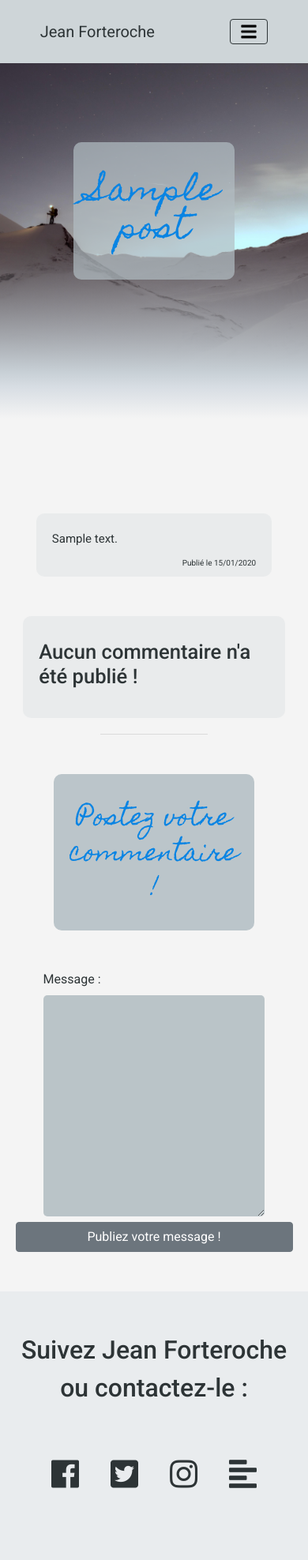
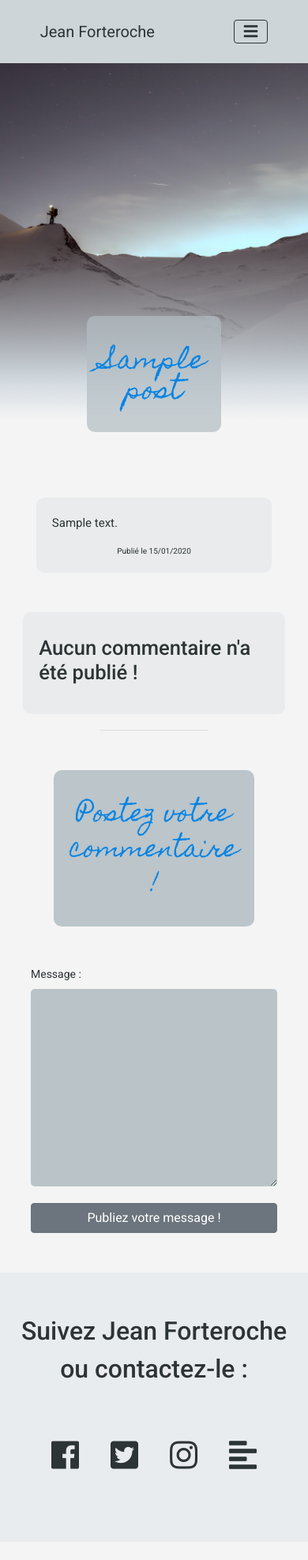
Before and after one commit to JosephMiskolci/JeanForteroche, a PHP site: page /index.php?action=post&id=1 in a window 390 px wide. Shown: the top 1975 px of the page at 79% size. Run offline with PHP 8.4, Linux system fonts and the light colour scheme; the visitor is signed in with stand-in values (Sample User, id 1); tables that the repository leaves empty or names only in its code hold one stand-in row (values such as "Sample post").

Commit message:
Responsive changes

```diff
--- a/controller/AdminController.php
+++ b/controller/AdminController.php
@@ -68,7 +68,7 @@ class AdminController {
   static function moderateFlagComment() {
 
     $commentManager = new \JeanForteroche\Blog\Model\CommentManager();
-    $comments = $commentManager->getFlagComments();
+    $comments = $commentManager->showFlagComment();
     $postView = getView('view/admin/approveComments.php', [
       "comments" => $comments
     ]);
--- a/model/CommentManager.php
+++ b/model/CommentManager.php
@@ -124,10 +124,10 @@ class CommentManager extends Manager
     public function showFlagComment()
     {
         $db = $this->dbConnect();
-        $comments = $db->prepare('SELECT c.author, c.id, c.comment, c.comment_date, f.id, f.id_comments, f.user_id
+        $comments = $db->prepare('SELECT c.author, c.id AS com_id, c.comment, c.comment_date, p.title
                                 FROM comments c
-                                INNER JOIN flag_comments f
-                                ON c.id = f.id_comments
+                                INNER JOIN posts p
+                                ON c.post_id = p.id
                                 ORDER BY comment_date DESC');
         $comments->execute();
         return $comments;
--- a/public/css/styleArticle.css
+++ b/public/css/styleArticle.css
@@ -18,6 +18,10 @@ body {
 
 #services-link, #contacts-link {
   bottom: 35px;
+}
+
+h1 {
+  font-size: 2rem;
 }
 
 h2 {
@@ -42,7 +46,7 @@ h3 {
   color: #2d3436 !important;
 }
 
-.navbar-toggler-icon {
+.navbar-dark .navbar-toggler-icon {
   background-image: url('http://joseph-miskolci.com/pages/OCR%20web/public/images/icons/bars-solid.svg') !important;
   color: #2d3436 !important;
   font-size: 15px;
@@ -123,13 +127,14 @@ figure {
   margin: 0 auto;
   position: relative;
   width: 40%;
-  bottom: 130px;
+  bottom: 110px;
   color: #0984e3;
   text-align: center;
   font-family: 'Homemade Apple', cursive;
   background: rgba(178, 190, 195, 0.7);
-  padding: 40px 20px 30px;
+  padding: 50px 20px 30px;
   border-radius: 10px;
+  min-height: 130px;
 }
 
 .PublicationsTitle {
@@ -137,7 +142,7 @@ figure {
 }
 
 #biography {
-  max-height: 100px;
+  height: 50px;
 }
 
 /* ------------------------------ Articles + Comments -------------------------*/
@@ -181,7 +186,7 @@ figure {
 #Publications {
   padding: 10px 5% 50px;
   border-radius: 10px;
-  margin: 0 auto;
+  margin: 40px auto 0;
 }
 
 #social-medias {
@@ -286,7 +291,7 @@ hr {
 
 .ArticleDateProfile {
   position: relative;
-  top: 25px;
+  bottom: 10px;
   float: right;
   font-size: 10px;
 }
@@ -318,7 +323,7 @@ label {
 }
 
 .message-form p {
-  margin: 0 auto;
+  margin: 0 auto 15px;
   width: 80%;
 }
 
@@ -337,7 +342,7 @@ textarea {
 
 .comment-sending {
   display: table;
-  margin: 0 auto 50px;
+  margin: 10px auto 50px;
 }
 
 /* ------------------------------ Social Logos ------------------------------*/
@@ -358,6 +363,7 @@ textarea {
 .social-logos i {
   padding: 40px 20px;
   font-size: 50px;
+  color: #2d3436;
 }
 
 /* ------------------------------ Footer ------------------------------------*/
@@ -641,7 +647,7 @@ footer {
 
 .editionProfile, .ProfileInformations p {
   display: table;
-  margin: 0 auto 5px;
+  margin: 0 auto;
 }
 
 .FormEditionProfile {
@@ -650,7 +656,7 @@ footer {
   justify-content: space-between;
 }
 
-.ProfileCommentaries, .ProfileInformations, .CommentsInformations {
+.ProfileCommentaries, .CommentsInformations {
   margin: auto 50px ;
 }
 
@@ -766,10 +772,20 @@ footer {
   #overview-link, #contacts-link {
     top: 1px;
   }
+
+  .PublicationsTitle {
+    padding: 30px 20px 30px;
+    bottom: 280px;
+  }
 }
 
 /* ------------------------------ 768px ------------------------------------*/
 @media screen and (max-width: 768px) {
+
+  .h2 {
+    font-size: 20px;
+  }
+
   .BiographyText {
     bottom: 350px;
   }
@@ -792,14 +808,6 @@ footer {
     padding: 0;
   }
 
-  .carousel-slides li {
-    position: absolute;
-    list-style: none;
-    height: 800px;
-    width: 100%;
-    object-fit: cover;
-  }
-
   .carousel-slides li img {
     width: 100%;
     object-fit: cover;
@@ -811,7 +819,7 @@ footer {
     line-height: 150%;
   }
 
-  form {
+  .MessageForm {
     padding: 0 100px;
   }
 
@@ -832,10 +840,55 @@ footer {
   .message-form p {
     padding-top: 0px;
   }
+
+  .ProfileText {
+    width: 40%;
+  }
+
+  .AccessButtons {
+    float: left;
+    margin-top: 0px;
+  }
+
+  .CommentsName {
+    width: 45%;
+  }
+
+  .ArticleDateProfile {
+    position: relative;
+    top: 0px;
+    font-size: 13px;
+    display: table;
+    margin: 0 auto;
+    float: none;
+    width: 40%;
+  }
+
+  .BiographyTitle {
+    bottom: 130px;
+  }
+
+  .BiographyTitle h1 {
+    display: table;
+    margin: 0 auto;
+  }
+
+  .comment-sending {
+    width: 40%;
+  }
 }
 
 /* ------------------------------ 488px ------------------------------------*/
 @media screen and (max-width: 488px) {
+  body {
+  font-size: 14px;
+  }
+
+  .BiographyTitle {
+  bottom: 130px;
+  padding: 40px 20px 30px;
+  }
+
   .carousel-slides li img {
     object-fit: cover;
     object-position: 30% 50%;
@@ -901,11 +954,7 @@ footer {
   }
 
   #biography {
-    max-height: 110px;
-  }
-
-  .BiographyTitle {
-    bottom: 350px;
+    max-height: 100px;
   }
 
   .site-infos {
@@ -934,6 +983,55 @@ footer {
 
   #services-section {
     margin-top: 70px;
+  }
+
+  .ArticleDate {
+    position: relative;
+    bottom: 0px;
+    float: none;
+    font-size: 10px;
+    display: table;
+    margin: 0 auto;
+  }
+
+  .comment-sending {
+    width: 80%;
+  }
+
+  .MessageForm {
+    padding: 0px;
+  }
+
+  .TopTitle h1, .TopTitle h2 {
+    margin: 50px auto 50px;
+    width: 90%;
+  }
+
+  .sectionAdminHalfWidth {
+  flex-direction: column;
+  }
+
+  #Admin-half-width {
+    height: 400px;
+    width: 90%;
+  }
+
+  .publishArticle textarea {
+    display: table;
+    background: white;
+    border: 1px solid #ccc;
+    border-radius: 0px;
+    margin: 10px auto 20px;
+    width: 90%;
+  }
+
+.ArticleDateProfile {
+    width: 90%;
+  }
+
+  .AccessButtons a {
+    float: none;
+    width: 80%;
   }
 }
 
--- a/view/admin/approveComments.php
+++ b/view/admin/approveComments.php
@@ -15,12 +15,15 @@ if ($_SESSION['admin'] == "1" or $_SESSION['moderator'] == "1") {
         <h3><?= htmlspecialchars($data["title"]) ?></h3>
         <!-- <div class="circle-admin"><i class="fas fa-exclamation-circle"></i> <?= $data['flag_comment'] ?></div> -->
         <p class="ArticleText"><?= nl2br(strip_tags($data['comment'])) ?></p>
-        <p class="ArticleDate">Publié le <?= $data['comment_date'] ?> par <strong><?= htmlspecialchars($data['author']) ?></strong></p>
         <div class="AccessButtons">
           <a class="btn btn-info" href="index.php?action=validateComment&amp;id=<?= $data['com_id'] ?>" role="button">Valider</a>
           <a class="btn btn-warning" href="index.php?action=moderate&amp;id=<?= $data['com_id'] ?>" role="button">Modérer</a>
           <a class="btn btn-danger" href="index.php?action=deleteComment&amp;id=<?= $data['com_id'] ?>" role="button">Supprimer définitivement</a>
         </div>
+        <div class="ArticleDateProfile">
+          <p>Publié le <?= $data['comment_date'] ?> par <strong><?= htmlspecialchars($data['author']) ?></strong></p>
+        </div>
+      </div>
       </div>
       <hr>
       </hr>
--- a/view/listArticles.php
+++ b/view/listArticles.php
@@ -16,16 +16,14 @@
 
 <section id="Publications">
   <?php
-while ($data = $datas["posts"]->fetch())
-{
+  while ($data = $datas["posts"]->fetch()) {
     ?>
+    <hr>
     <div class="Articles">
       <h3><a href="index.php?action=post&amp;id=<?= $data['id'] ?>"><?= htmlspecialchars($data['title']) ?></a></h3>
       <p class="ArticleText"><?= nl2br(strip_tags($data['content'])) ?></p>
       <p class="ArticleDate">Publié le <?= $data['creation_date_fr'] ?></p>
     </div>
-  <hr>
-  </hr>
   <?php
   }
   $datas["posts"]->closeCursor();
--- a/view/members/editProfile.php
+++ b/view/members/editProfile.php
@@ -7,9 +7,9 @@
 
    <div class="ProfileCommentaries">
      <h3>Éléments impossibles à modifier !</h3>
-     Pseudo = <?php echo $_SESSION['pseudo']; ?>
+     <b>Pseudo</b> = <?php echo $_SESSION['pseudo']; ?>
      <br />
-     Mail = <?php echo $_SESSION['mail']; ?>
+     <b>Mail</b> = <?php echo $_SESSION['mail']; ?>
      <br /><br />
    </div>
 
--- a/view/postView.php
+++ b/view/postView.php
@@ -106,7 +106,7 @@ if ($datas["comments"]->rowCount() > 0) { ?>
   <?php
   if (isset($_SESSION['pseudo'])) {
     ?>
-    <form action="index.php?action=addComment&amp;id=<?= $datas["post"]['id'] ?>" method="post">
+    <form class="MessageForm" action="index.php?action=addComment&amp;id=<?= $datas["post"]['id'] ?>" method="post">
       <div class="name-form-and-email-form">
       </div>
       <div class="message-form">
--- a/view/templates/template.php
+++ b/view/templates/template.php
@@ -35,7 +35,7 @@
       <nav class="navbar navbar-expand-lg bg-dark navbar-dark">
         <a class="navbar-brand" href="index.php">Jean Forteroche</a>
         <button class="navbar-toggler" type="button" data-toggle="collapse" data-target="#navbarNav" aria-controls="navbarNav" aria-expanded="false" aria-label="Toggle navigation">
-          <span class="navbar-toggler-icon"></span>
+          <i class="fas fa-bars"></i>
         </button>
         <div class="navbar-collapse collapse w-100 order-3 dual-collapse2" id="navbarNav">
           <ul class="navbar-nav ml-auto">
@@ -79,10 +79,10 @@
   <section id="social-medias">
     <h2 class="social-title">Suivez Jean Forteroche ou contactez-le :</h2>
     <div class="social-logos">
-      <i class="fab fa-facebook"></i>
-      <i class="fab fa-twitter-square"></i>
-      <i class="fab fa-instagram"></i>
-      <i class="fas fa-align-left"></i>
+      <a href="https://fr-fr.facebook.com"><i class="fab fa-facebook"></i></a>
+      <a href="https://twitter.com/login?lang=fr"><i class="fab fa-twitter-square"></i></a>
+      <a href="https://www.instagram.com/?hl=fr"><i class="fab fa-instagram"></i></a>
+      <a href="index.php?action=contact"><i class="fas fa-align-left"></i></a>
     </div>
 
   </section>
```
Also changed, not shown: public/css/style.css (+7 -4 lines), view/members/profile.php (+8 -4 lines), view/templates/templateAdmin.php (+11 -13 lines), view/templates/templateMember.php (+13 -20 lines). Lines whose indentation alone changed are shown as unchanged.
